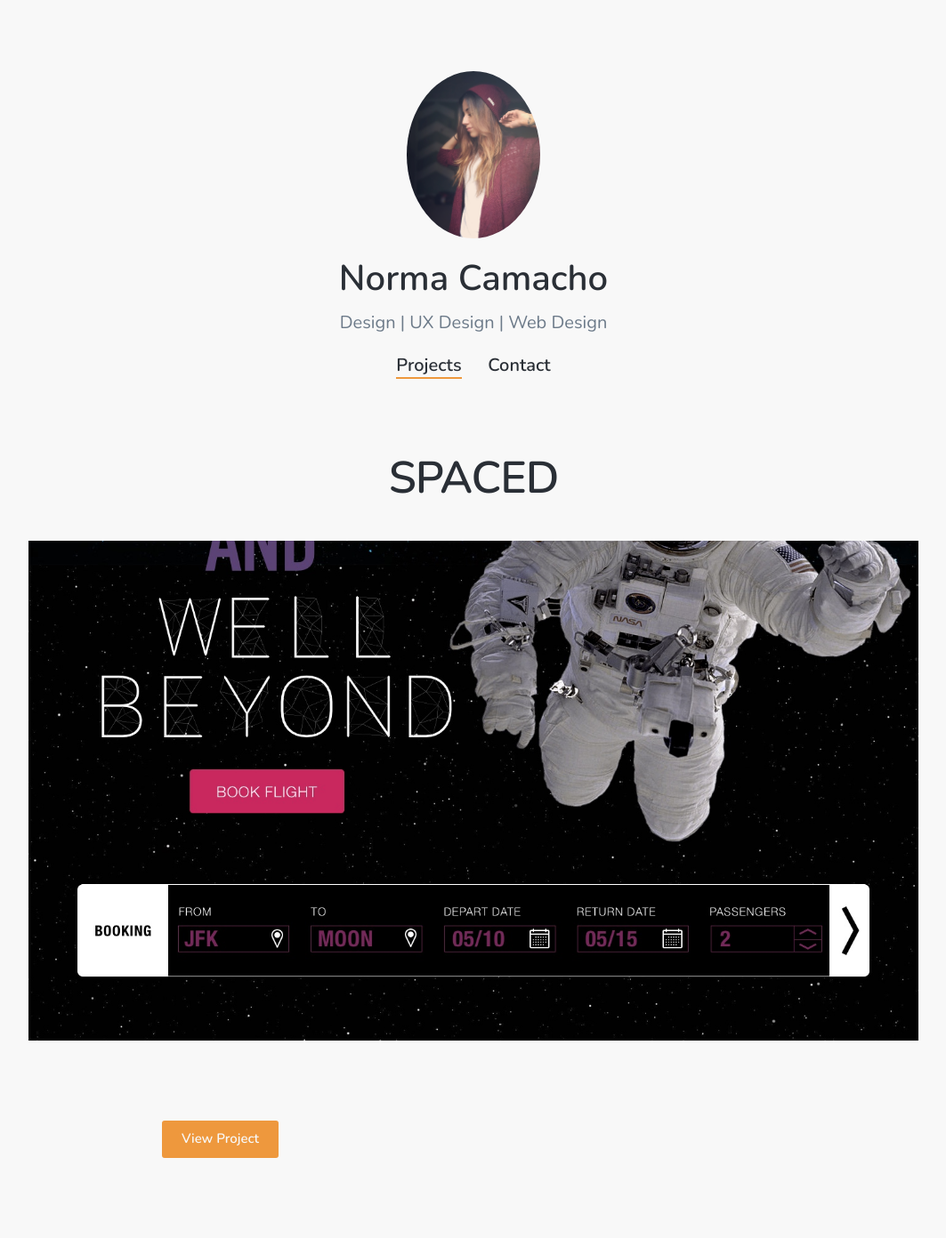
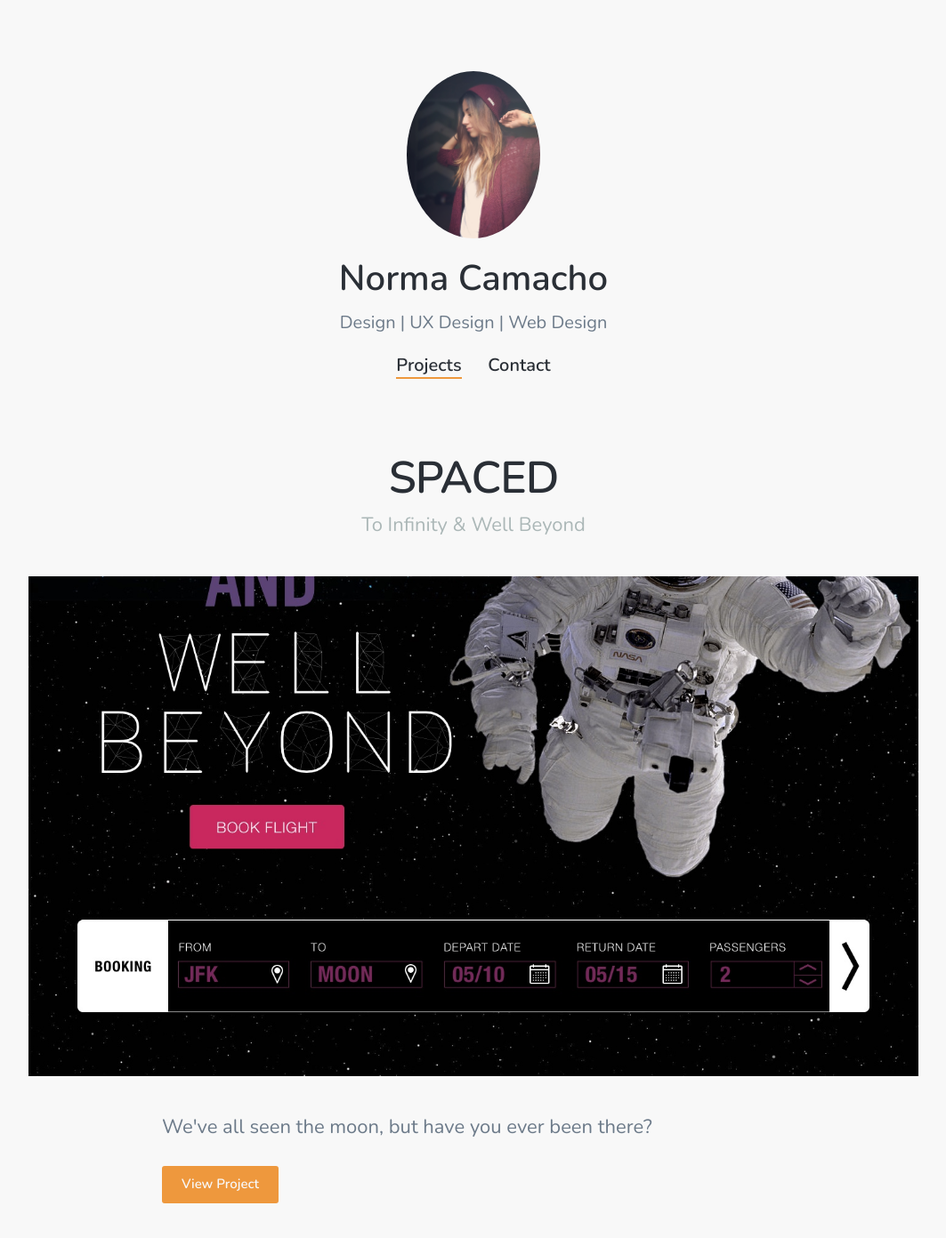
Before and after one commit to noremuhh/noremuhh.github.io, a Jekyll site: the page built from projects/index.html, in a window 1280 px wide and 1400 px high. Shown: the top 1392 px of the window at 89% size, without its empty margins (108-1171 px from the left). Built offline with Jekyll 4.4.1, drawn with Linux system fonts in a browser that asks for light colours; nearby versions of some CDN libraries.

Commit message:
Updated Spaced

```diff
--- a/_projects/spaced.markdown
+++ b/_projects/spaced.markdown
@@ -1,7 +1,9 @@
 ---
 title: SPACED
 date: 2018-12-05 08:32:00 Z
+subtitle: To Infinity & Well Beyond
 featured_image: "/uploads/HOME%20PAGE.jpg"
+excerpt: We've all seen the moon, but have you ever been there?
 ---
 
 ![](/images/uploads/HOME%20PAGE.jpg)
```
